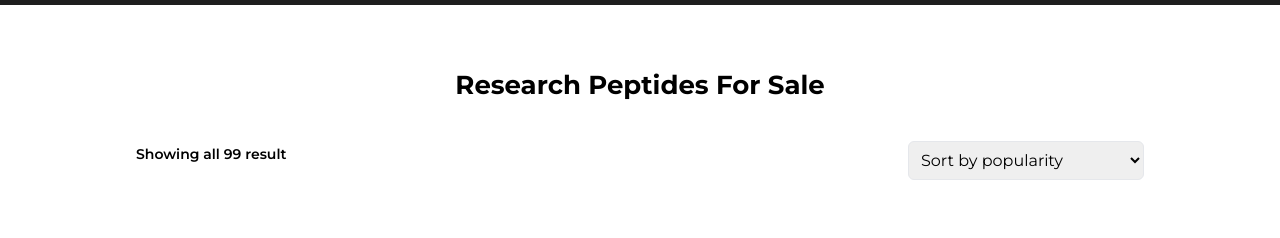
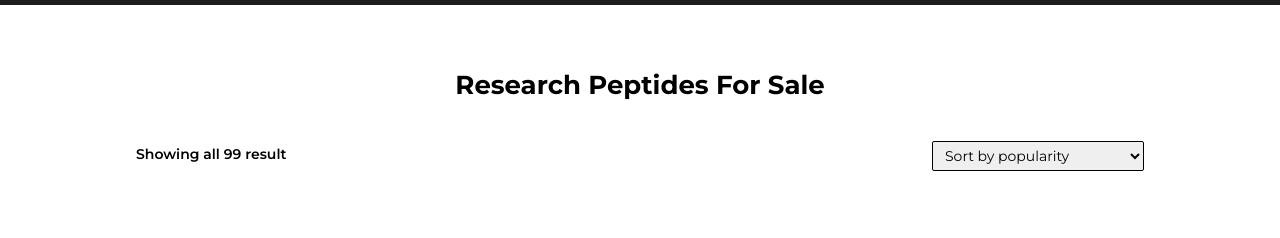
Before and after one commit to Huzaifa4472/USA-peptides, a React (Create React App) app in the folder frontend/: page /user in a window 1280 px wide. Shown: the part 1200-1438 px from the top of the page. Built offline with nearby package versions, Linux system fonts and the light colour scheme.

Commit message:
product item design fixed

```diff
--- a/frontend/src/user/components/ProductItemms.jsx
+++ b/frontend/src/user/components/ProductItemms.jsx
@@ -46,12 +46,12 @@ const ProductItemms = () => {
         <div className="md:text-[26px] text-[20px] font-[700] leading-[32px]">
           Research Peptides For Sale
         </div>
-        <div className="flex md:flex-row flex-col items-start justify-between md:w-[80%] w-[90%]  p-2 my-8">
+        <div className="flex md:flex-row flex-col items-start justify-between gap-4 md:w-[80%] w-[90%]  p-2 my-8">
           <p className="font-[600] text-[14px] leading-[26px]">
             Showing all {data.length} result
           </p>
           <select
-            className="border p-2 rounded-md"
+            className="border border-black px-2 py-1 md: text-md text-sm rounded-sm"
             value={sortOption}
             onChange={handleSortChange}
           >
```
